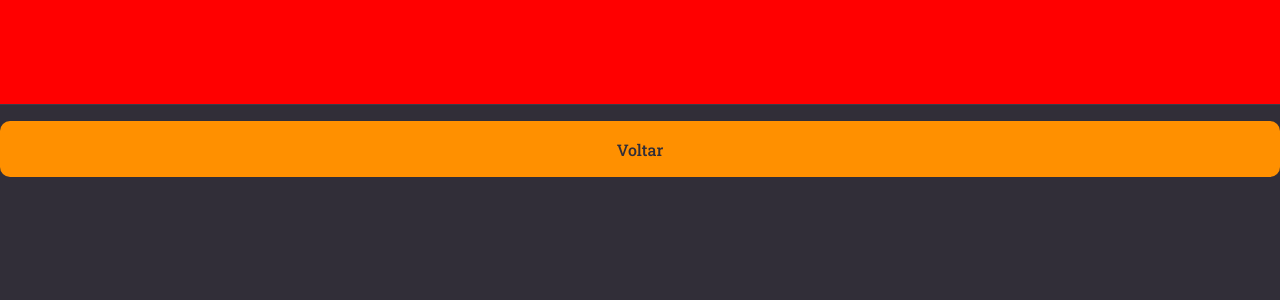
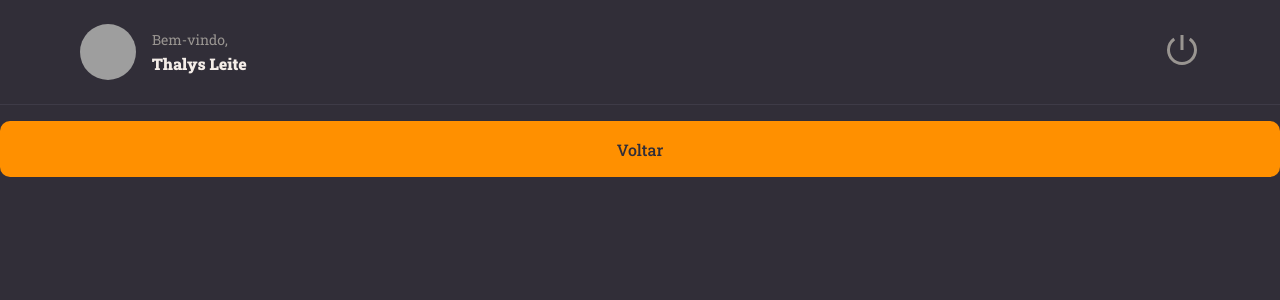
Before and after one commit to Thalys001/notes-react, a React (Vite) app: page / in a window 1280 px wide. Shown: the top 300 px of the page. Built offline with nearby package versions, Linux system fonts and the light colour scheme; grey boxes are pictures that could not be loaded.

Commit message:
feat: added user image

```diff
--- a/package.json
+++ b/package.json
@@ -12,6 +12,7 @@
   "dependencies": {
     "react": "^18.2.0",
     "react-dom": "^18.2.0",
+    "react-icons": "^4.10.1",
     "styled-components": "^6.0.7"
   },
   "devDependencies": {
--- a/src/components/Header/index.jsx
+++ b/src/components/Header/index.jsx
@@ -1,8 +1,21 @@
-import { Container } from "./styles";
+import { RiShutDownLine } from 'react-icons/ri'
+import { Container, Profile, Logout } from "./styles";
 
 export function Header() {
   return (
     <Container>
+      <Profile>
+        <img src="https://github.com/Thalys001.png"
+          alt="user photo" />
+
+        <div>
+          <span>Bem-vindo,</span>
+          <strong>Thalys Leite</strong>
+        </div>
+      </Profile>
+      <Logout>
+        <RiShutDownLine />
+      </Logout>
     </Container>
   )
 }
--- a/src/components/Header/styles.js
+++ b/src/components/Header/styles.js
@@ -14,5 +14,42 @@
   justify-content: space-between;
 
   padding: 0 80px;
-  background: red;
 `;
+
+export const Profile = styled.div`
+  display: flex;
+  align-items: center;
+
+  > img {
+    width: 56px;
+    height: 56px;
+    border-radius: 50%;
+  }
+
+  > div {
+    display: flex;
+    flex-direction: column;
+    margin-left: 1rem;
+    line-height: 1.5rem;
+
+    span {
+      font-size: 0.875rem;
+      color: ${({ theme }) => theme.COLORS.GRAY_100};
+    }
+
+    strong {
+      font-size: 1%.125rem;
+      color: ${({ theme }) => theme.COLORS.WHITE};
+    }
+  }
+`;
+
+export const Logout = styled.button`
+  border: none;
+  background: none;
+
+  > svg {
+    color: ${({ theme }) => theme.COLORS.GRAY_100};
+    font-size: 2.25rem;
+  }
+`;
```
Also changed, not shown: 1 other file (tests, documents, lock files or other folders).
